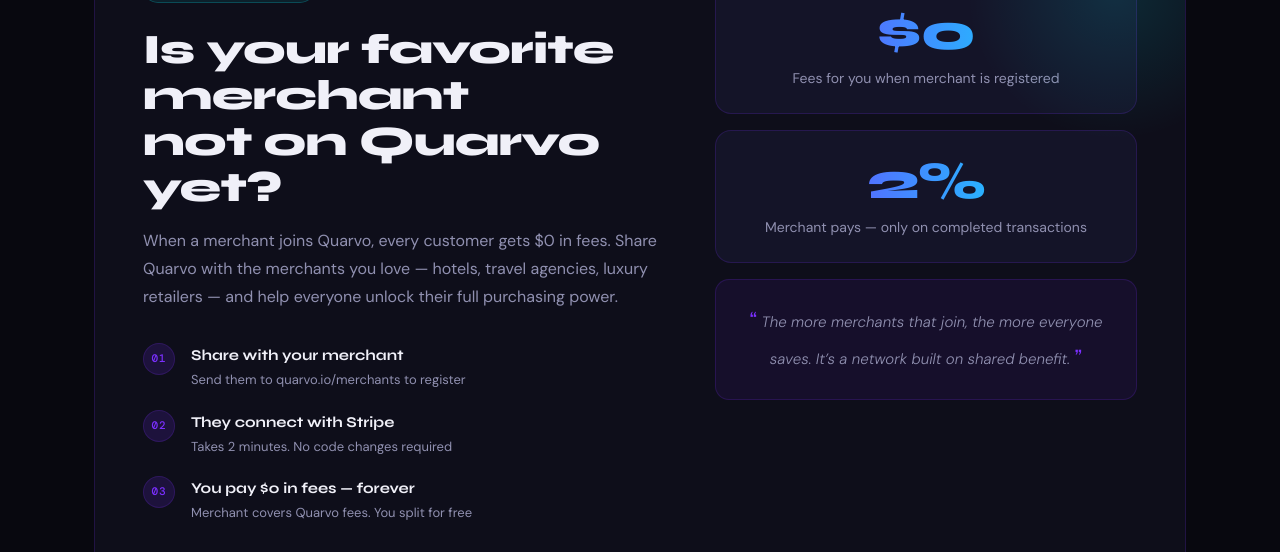
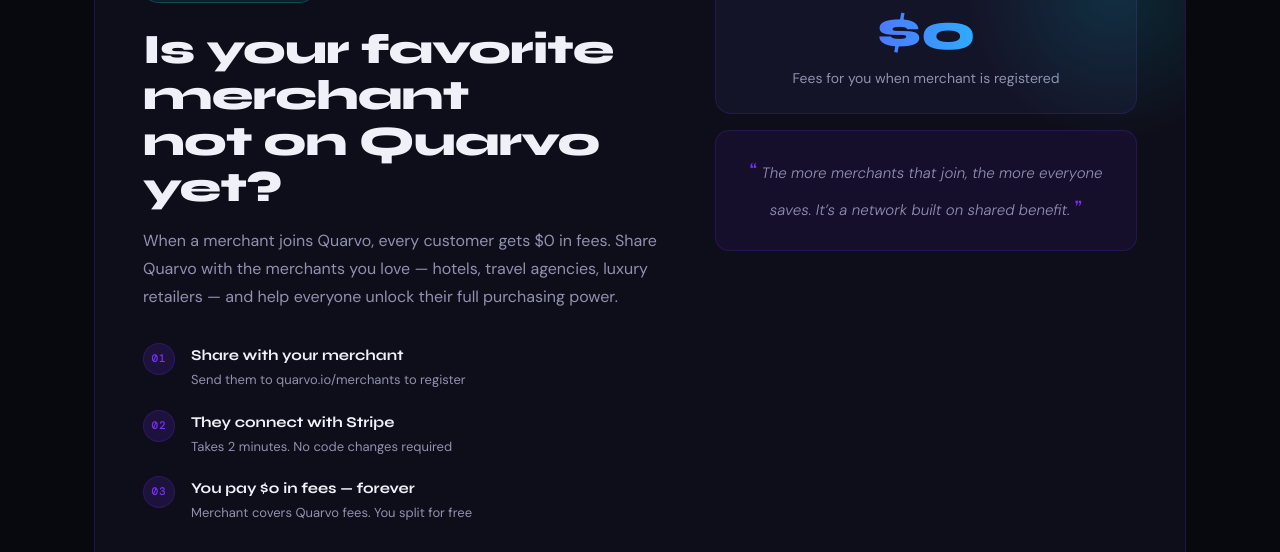
Before and after one commit to quarvoapp/quarvo-landing, a website: page index.html in a window 1280 px wide. Shown: the part 6522-7074 px from the top of the page. Drawn offline with nearby package versions, Linux system fonts and the light colour scheme.

Commit message:
Remove 2% from ambassador + share buttons + OG tags

```diff
--- a/index.html
+++ b/index.html
@@ -611,10 +611,6 @@
             <div class="amb-stat-icon">$0</div>
             <div class="amb-stat-label">Fees for you when merchant is registered</div>
           </div>
-          <div class="amb-stat-card">
-            <div class="amb-stat-icon">2%</div>
-            <div class="amb-stat-label">Merchant pays — only on completed transactions</div>
-          </div>
           <div class="amb-quote">
             <span class="amb-quote-mark">&ldquo;</span>
             The more merchants that join, the more everyone saves. It&rsquo;s a network built on shared benefit.
```
